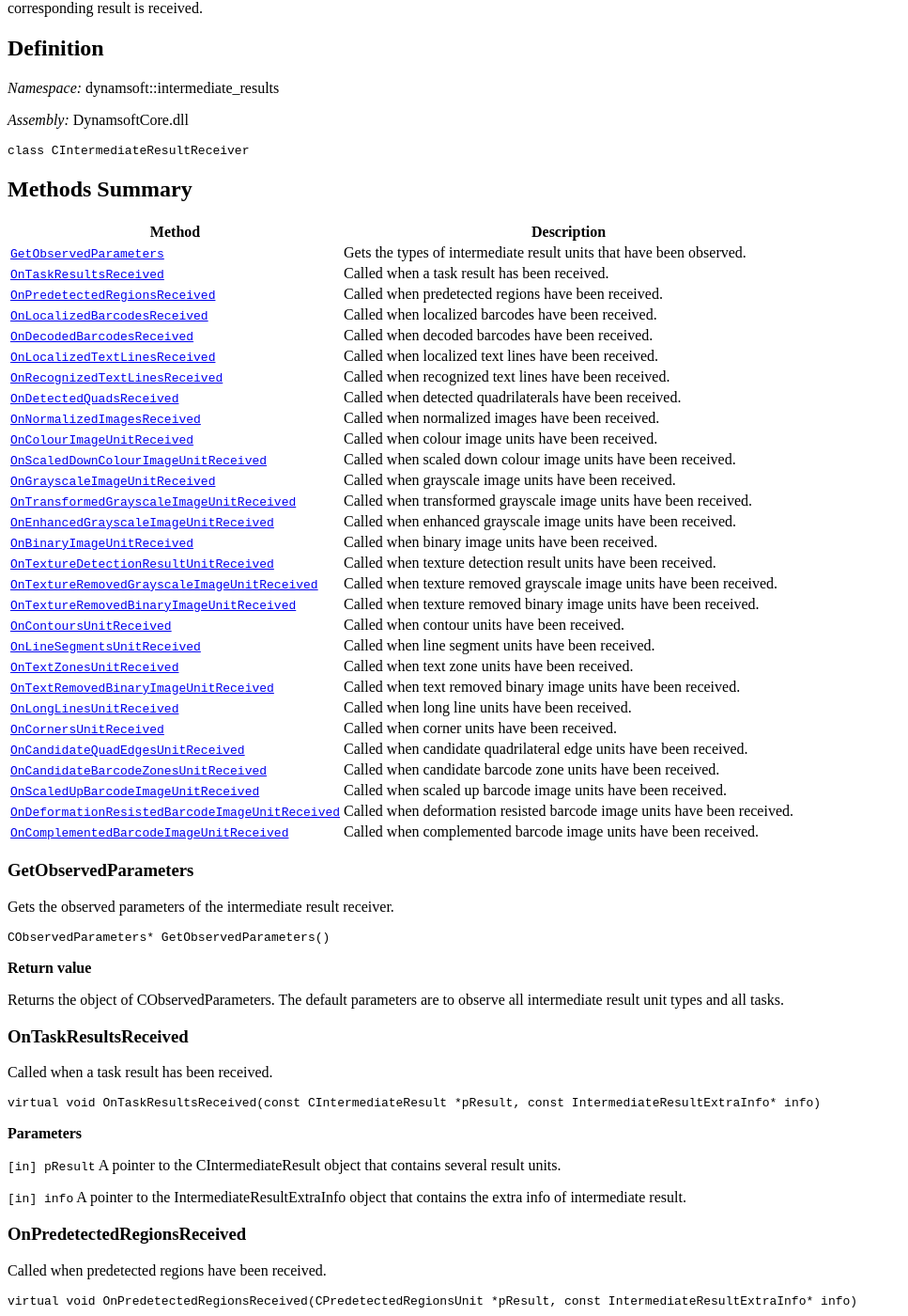
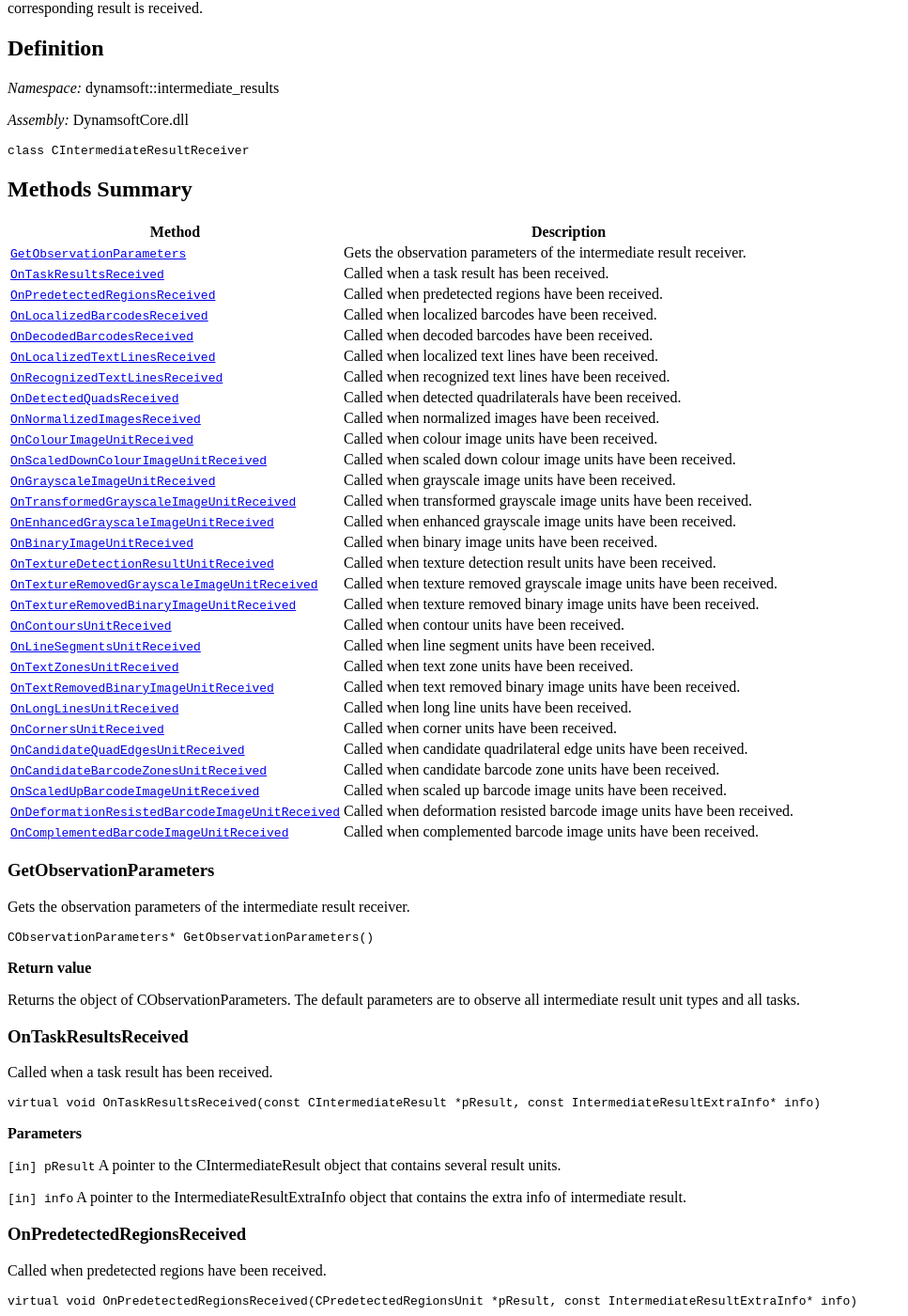
Before and after one commit to dynamsoft-docs/capture-vision-docs-server, a Jekyll site: the page built from programming/cplusplus/api-reference/core/intermediate-results/intermediate-result-receiver.md, in a window 1280 px wide and 1400 px high, scrolled down 645 px. Shown: the whole window at 94% size, without its empty margins (0-967 px from the left). Built offline with Jekyll 4.4.1, drawn with Linux system fonts in a browser that asks for light colours.

Commit message:
rename ObservedParameters to ObservationParameters

````diff
--- a/programming/cplusplus/api-reference/core/intermediate-results/intermediate-result-receiver.md
+++ b/programming/cplusplus/api-reference/core/intermediate-results/intermediate-result-receiver.md
@@ -24,7 +24,7 @@ class CIntermediateResultReceiver
 
 | Method | Description |
 |--------|-------------|
-| [`GetObservedParameters`](#getobservedparameters) | Gets the types of intermediate result units that have been observed. |
+| [`GetObservationParameters`](#getobservationparameters) | Gets the observation parameters of the intermediate result receiver. |
 | [`OnTaskResultsReceived`](#ontaskresultsreceived) | Called when a task result has been received. |
 | [`OnPredetectedRegionsReceived`](#onpredetectedregionsreceived) | Called when predetected regions have been received. |
 | [`OnLocalizedBarcodesReceived`](#onlocalizedbarcodesreceived) | Called when localized barcodes have been received. |
@@ -54,17 +54,17 @@ class CIntermediateResultReceiver
 | [`OnDeformationResistedBarcodeImageUnitReceived`](#ondeformationresistedbarcodeimageunitreceived) | Called when deformation resisted barcode image units have been received. |
 | [`OnComplementedBarcodeImageUnitReceived`](#oncomplementedbarcodeimageunitreceived) | Called when complemented barcode image units have been received. |
 
-### GetObservedParameters
+### GetObservationParameters
 
-Gets the observed parameters of the intermediate result receiver.
+Gets the observation parameters of the intermediate result receiver.
 
 ```cpp
-CObservedParameters* GetObservedParameters()
+CObservationParameters* GetObservationParameters()
 ```
 
 **Return value**
 
-Returns the object of CObservedParameters. The default parameters are to observe all intermediate result unit types and all tasks.
+Returns the object of CObservationParameters. The default parameters are to observe all intermediate result unit types and all tasks.
 
 ### OnTaskResultsReceived
 
````
Also changed, not shown: programming/cplusplus/api-reference/core/intermediate-results/observed-parameters.md (+5 -5 lines).
